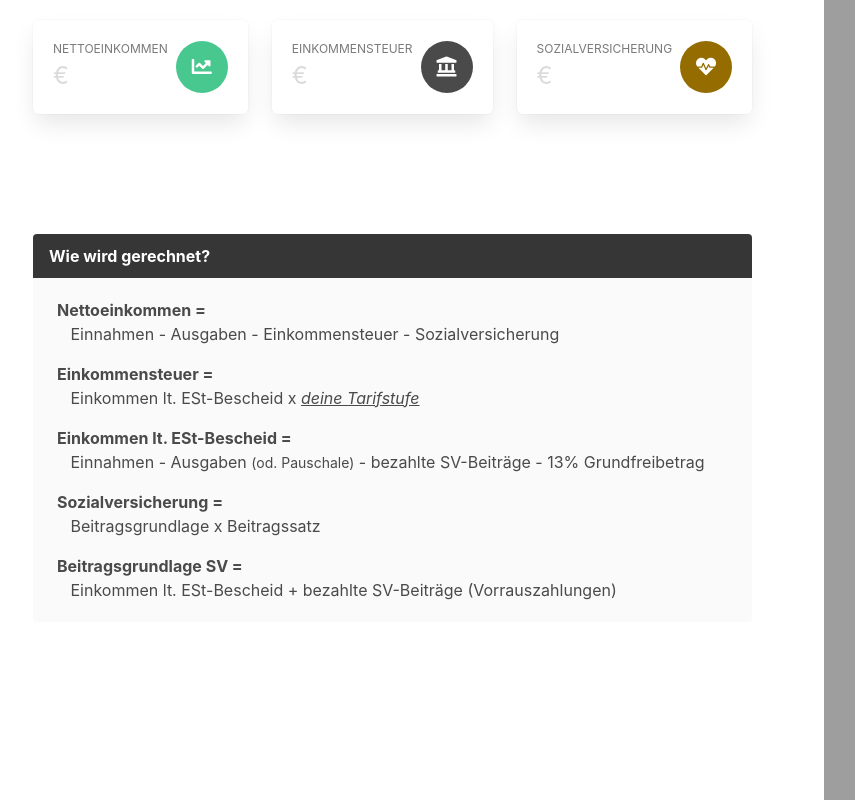
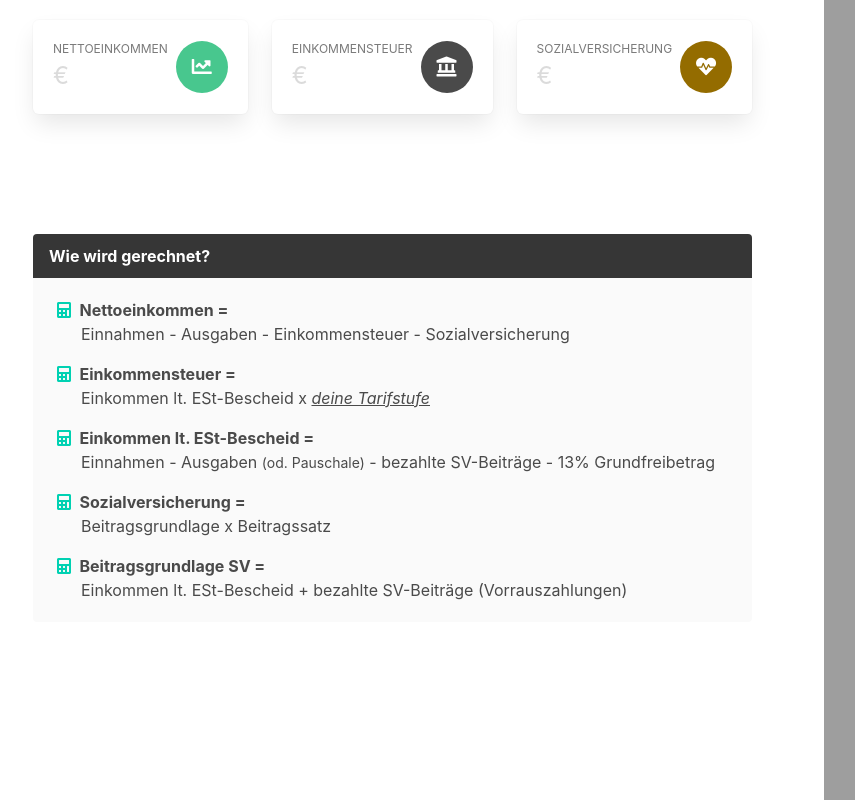
Before and after one commit to hundert11/sv-steuer-rechner, a website with bundled scripts: page demo/index.html in a window 1280 px wide. Shown: the part 421-1221 px from the top of the page, without its empty margins (15-870 px from the left). Built offline with nearby package versions, Linux system fonts and the light colour scheme; grey boxes are pictures that could not be loaded.

Commit message:
add links to code in demo description

```diff
--- a/demo/index.html
+++ b/demo/index.html
@@ -191,25 +191,30 @@
           </div>
           <div class="message-body content">
             <p>
-              <b>Nettoeinkommen =</b><br>&nbsp;&nbsp;
+              <a href="https://github.com/hundertelf/sv-steuer-rechner/blob/main/index.js#L32" target="_blank" class="has-text-primary mr-1" title="Show code"><i class="fas fa-calculator"></i></a>
+              <b>Nettoeinkommen =</b><br><i class="ml-5"></i>
               Einnahmen - Ausgaben - Einkommensteuer - Sozialversicherung
             </p>
             <p>
-              <b>Einkommensteuer =</b><br>&nbsp;&nbsp;
+              <a href="https://github.com/hundertelf/sv-steuer-rechner/blob/main/src/est.js" target="_blank" class="has-text-primary mr-1" title="Show code"><i class="fas fa-calculator"></i></a>
+              <b>Einkommensteuer =</b><br><i class="ml-5"></i>
               Einkommen lt. ESt-Bescheid x <a
                 href="https://www.usp.gv.at/steuern-finanzen/einkommensteuer/tarifstufen-berechnungsformeln.html"
                 target="_blank"><i>deine Tarifstufe</i></a>
             </p>
             <p>
-              <b>Einkommen lt. ESt-Bescheid =</b><br>&nbsp;&nbsp;
+              <a href="https://github.com/hundertelf/sv-steuer-rechner/blob/main/index.js#L7" target="_blank" class="has-text-primary mr-1" title="Show code"><i class="fas fa-calculator"></i></a>
+              <b>Einkommen lt. ESt-Bescheid =</b><br><i class="ml-5"></i>
               Einnahmen - Ausgaben <small>(od. Pauschale)</small> - bezahlte SV-Beiträge - 13% Grundfreibetrag
             </p>
             <p>
-              <b>Sozialversicherung =</b><br>&nbsp;&nbsp;
+              <a href="https://github.com/hundertelf/sv-steuer-rechner/blob/main/src/sv.js" target="_blank" class="has-text-primary mr-1" title="Show code"><i class="fas fa-calculator"></i></a>
+              <b>Sozialversicherung =</b><br><i class="ml-5"></i>
               Beitragsgrundlage x Beitragssatz
             </p>
             <p>
-              <b>Beitragsgrundlage SV =</b><br>&nbsp;&nbsp;
+              <a href="https://github.com/hundertelf/sv-steuer-rechner/blob/main/src/sv.js#L22" target="_blank" class="has-text-primary mr-1" title="Show code"><i class="fas fa-calculator"></i></a>
+              <b>Beitragsgrundlage SV =</b><br><i class="ml-5"></i>
               Einkommen lt. ESt-Bescheid + bezahlte SV-Beiträge (Vorrauszahlungen)
             </p>
           </div>
```
